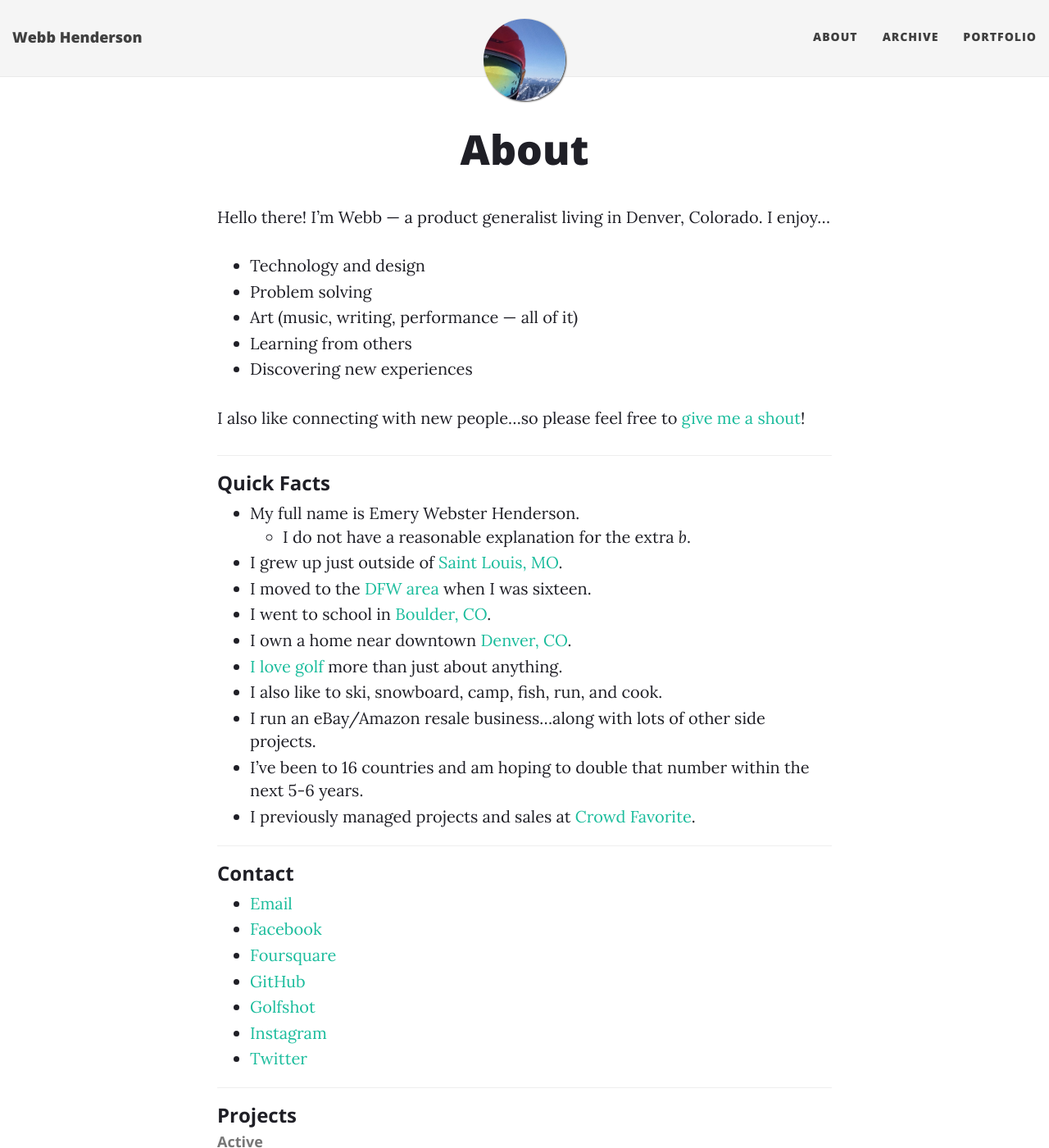
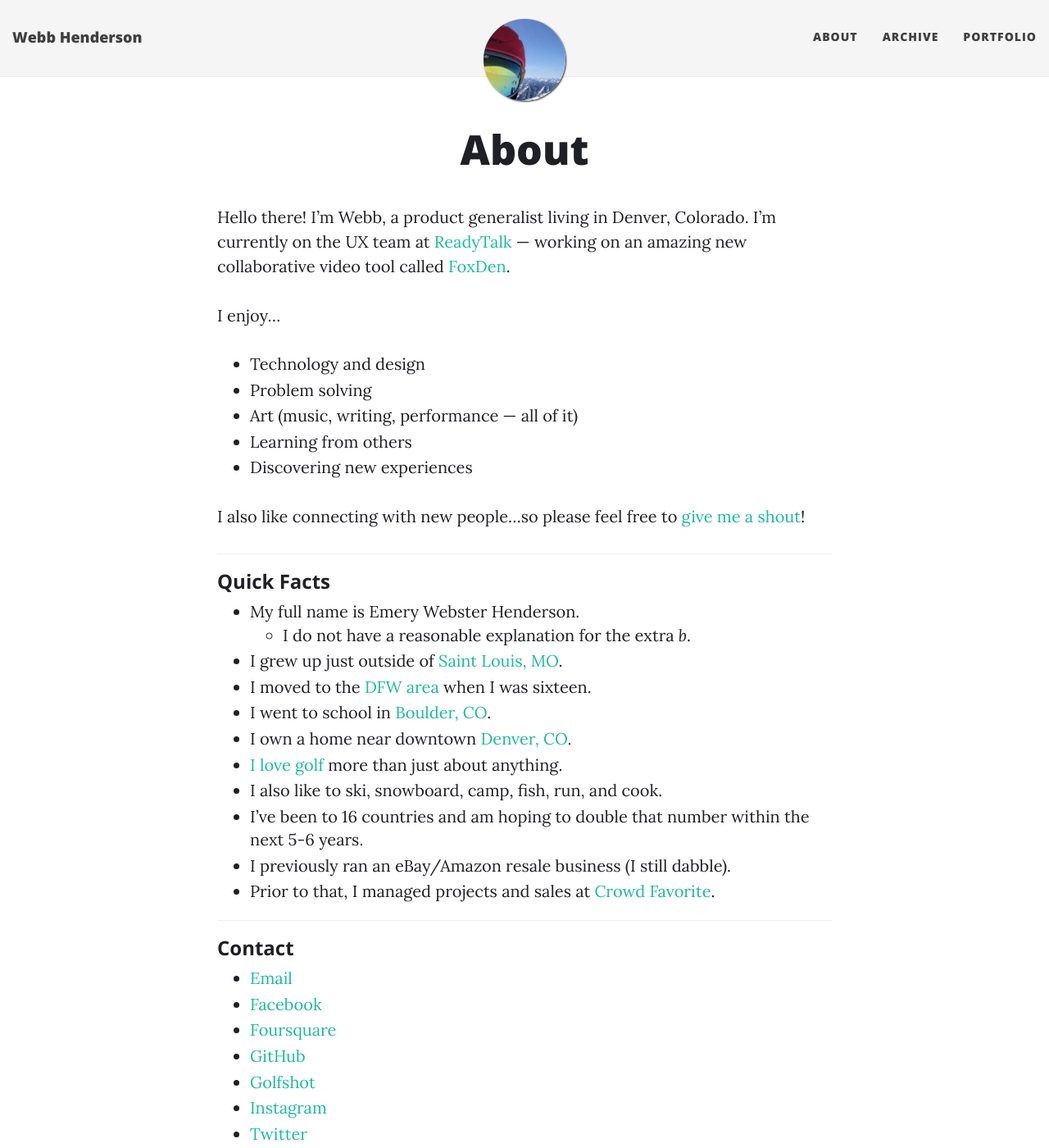
Before and after one commit to emerywebster/emerywebster.github.io, a Jekyll site: the page built from about.md, in a window 1280 px wide and 1400 px high. Shown: the whole window at 82% size. Built offline with Jekyll 4.4.1, drawn with Linux system fonts in a browser that asks for light colours; nearby versions of some CDN libraries.

Commit message:
add life updates

```diff
--- a/about.md
+++ b/about.md
@@ -4,7 +4,9 @@ title: About
 permalink: /about/
 feature-img: "img/beav.jpg"
 ---
-Hello there! I'm Webb &mdash; a product generalist living in Denver, Colorado. I enjoy...
+Hello there! I'm Webb, a product generalist living in Denver, Colorado. I'm currently on the UX team at [ReadyTalk](http://readytalk.com) &mdash; working on an amazing new collaborative video tool called [FoxDen](http://foxden.io).
+
+I enjoy...
 
 - Technology and design
 - Problem solving
@@ -26,9 +28,9 @@ I also like connecting with new people...so please feel free to [give me a shout
 - I own a home near downtown [Denver, CO](http://denverbroncos.com).
 - [I love golf](http://ifl.golf) more than just about anything.
 - I also like to ski, snowboard, camp, fish, run, and cook.
-- I run an eBay/Amazon resale business...along with lots of other side projects.
 - I've been to 16 countries and am hoping to double that number within the next 5-6 years.
-- I previously managed projects and sales at [Crowd Favorite](http://crowdfavorite.com).
+- I previously ran an eBay/Amazon resale business (I still dabble).
+- Prior to that, I managed projects and sales at [Crowd Favorite](http://crowdfavorite.com).
 
 ---
 
```
